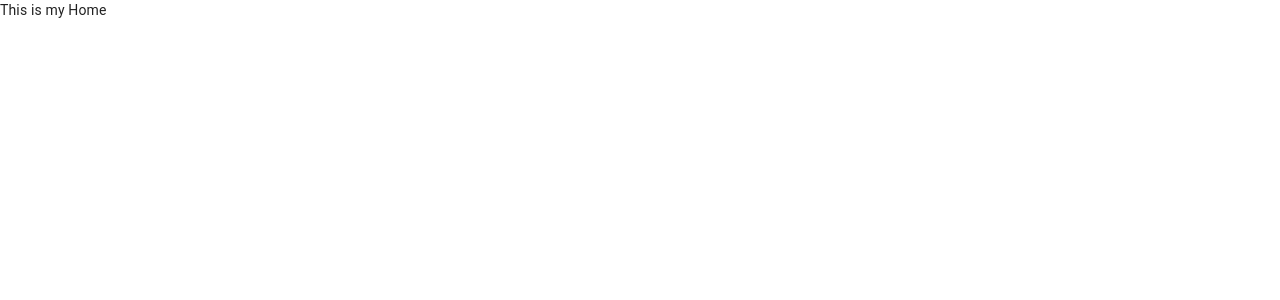
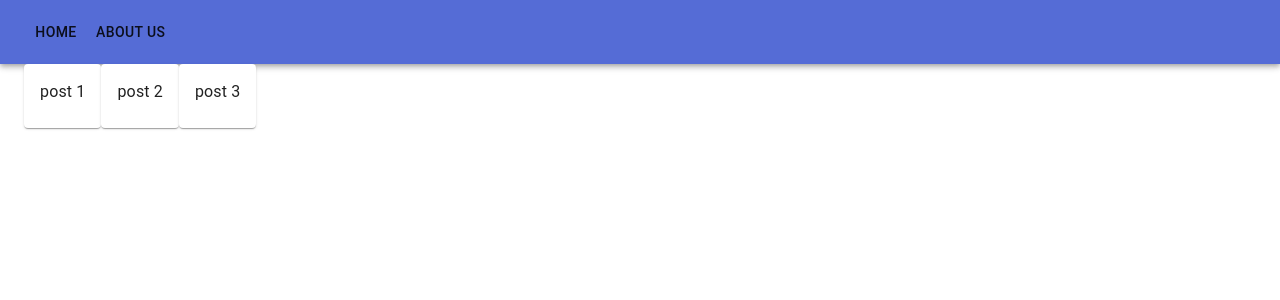
Before and after one commit to alemonas/react-ts-graphql, a React (Create React App) app: page / in a window 1280 px wide. Shown: the top 300 px of the page. Built offline with nearby package versions, Linux system fonts and the light colour scheme.

Commit message:
add pagenotFound and posts example in home

```diff
--- a/src/components/App.tsx
+++ b/src/components/App.tsx
@@ -1,28 +1,39 @@
 import CssBaseline from "@material-ui/core/CssBaseline";
+import Container from "@material-ui/core/Container";
 import { ThemeProvider } from "@material-ui/core/styles";
-import React from "react";
-import { BrowserRouter as Router, Route, Switch } from "react-router-dom";
+import { createBrowserHistory } from "history";
+import React, { lazy, Suspense } from "react";
+import { Router, Route, Switch } from "react-router-dom";
 
 import theme from "../theme";
-import Home from "../routes/home/Home";
-import About from "../routes/about/About";
+import Header from "./common/Header";
+import PageNotFound from "./PageNotFound";
 
-function App() {
-  return (
+const Home = lazy(() => import("../routes/home/Home"));
+const About = lazy(() => import("../routes/about/About"));
+
+const App: React.FC = () => (
+  <Router history={createBrowserHistory()}>
     <ThemeProvider theme={theme}>
       <CssBaseline />
-      <Router>
+      <Header />
+      <Container>
+        <Suspense fallback={"loading..."}>
           <Switch>
             <Route exact path="/">
               <Home />
             </Route>
-          <Route exact path="/about-us">
+            <Route path="/about-us">
               <About />
             </Route>
+            <Route>
+              <PageNotFound />
+            </Route>
           </Switch>
+        </Suspense>
+      </Container>
+    </ThemeProvider>
   </Router>
-    </ThemeProvider>
 );
-}
 
 export default App;
--- /dev/null
+++ b/src/components/PageNotFound.tsx
@@ -0,0 +1,7 @@
+import React from 'react';
+
+const PageNotFound = () => (
+  <h1>Page Not Found</h1>
+);
+
+export default PageNotFound;
--- /dev/null
+++ b/src/components/common/Header.tsx
@@ -0,0 +1,23 @@
+import AppBar from "@material-ui/core/AppBar";
+import Button from "@material-ui/core/Button";
+import Toolbar from "@material-ui/core/Toolbar";
+import Typography from "@material-ui/core/Typography";
+import React from "react";
+import { Link } from "react-router-dom";
+
+const Header = () => (
+  <AppBar position="static">
+    <Toolbar>
+      <Typography variant="h6">
+        <Link to="/">
+          <Button>Home</Button>
+        </Link>
+        <Link to="/about-us">
+          <Button>About us</Button>
+        </Link>
+      </Typography>
+    </Toolbar>
+  </AppBar>
+);
+
+export default Header;
--- a/src/routes/home/Home.tsx
+++ b/src/routes/home/Home.tsx
@@ -1,10 +1,33 @@
 import React from 'react';
+import { Typography, Grid, Card, CardContent } from '@material-ui/core';
 
 function Home() {
+  const posts = [
+    {
+      id: 'dfadsfdsf23423423',
+      title: 'post 1',
+    },
+    {
+      id: 'dfadsfdsf234234233',
+      title: 'post 2',
+    },
+    {
+      id: 'dfadsfdsf234234234',
+      title: 'post 3',
+    }
+  ]
   return (
-    <div>
-      This is my Home
-    </div>
+    <Grid container>
+      {posts.map(post => (
+        <Card key={post.id}>
+          <CardContent>
+            <Typography>
+              {post.title}
+            </Typography>
+          </CardContent>
+        </Card>
+      ))}
+    </Grid>
   )
 }
 
```
Lines whose indentation alone changed are shown as unchanged.
